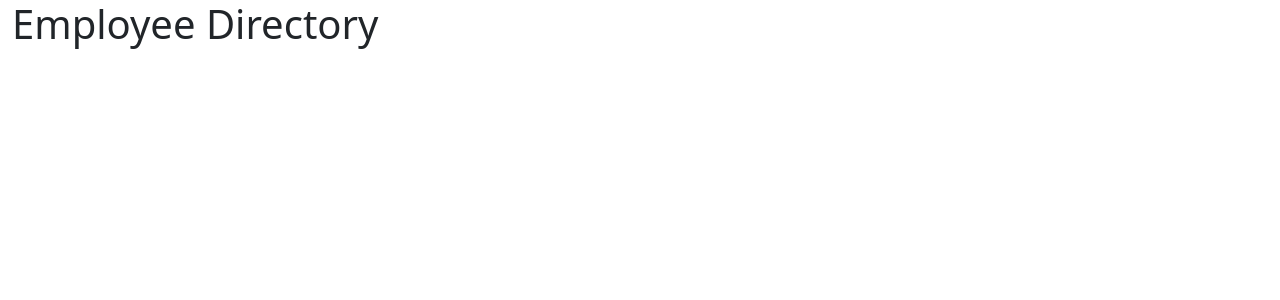
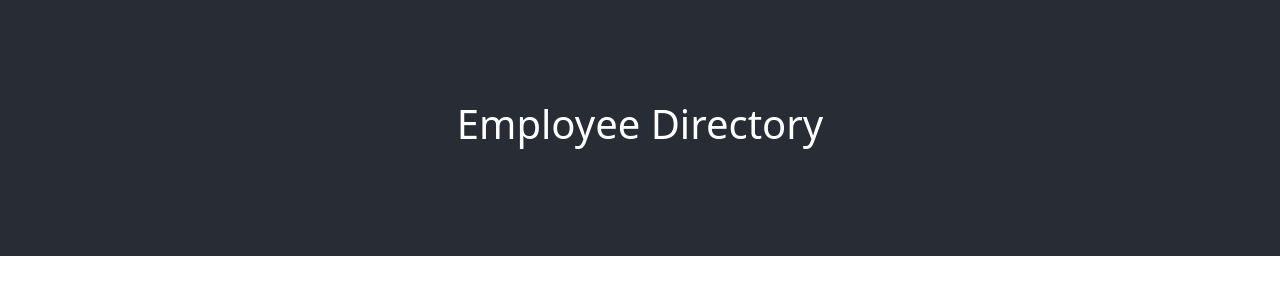
Before and after one commit to adamnatrop/react_employee_directory, a React (Create React App) app: page / in a window 1280 px wide. Shown: the top 300 px of the page. Built offline with nearby package versions, Linux system fonts and the light colour scheme.

Commit message:
created header component with bootstrap and style.css

```diff
--- a/src/App.js
+++ b/src/App.js
@@ -1,4 +1,4 @@
-import Header from "./components/Header";
+import Header from "./components/Header/index";
 import './App.css';
 
 
--- a/src/components/Header.js
+++ b/src/components/Header/index.js
@@ -1,4 +1,4 @@
-
+import './style.css';
 
 
 function Header() {
--- /dev/null
+++ b/src/components/Header/style.css
@@ -0,0 +1,12 @@
+
+header {
+  background-color: #282c34;
+  text-align: center;
+  padding: 100px;
+  font-size: calc(10px + 2vmin);
+  color: white;
+}
+
+.link {
+  color: #61dafb;
+}
```
